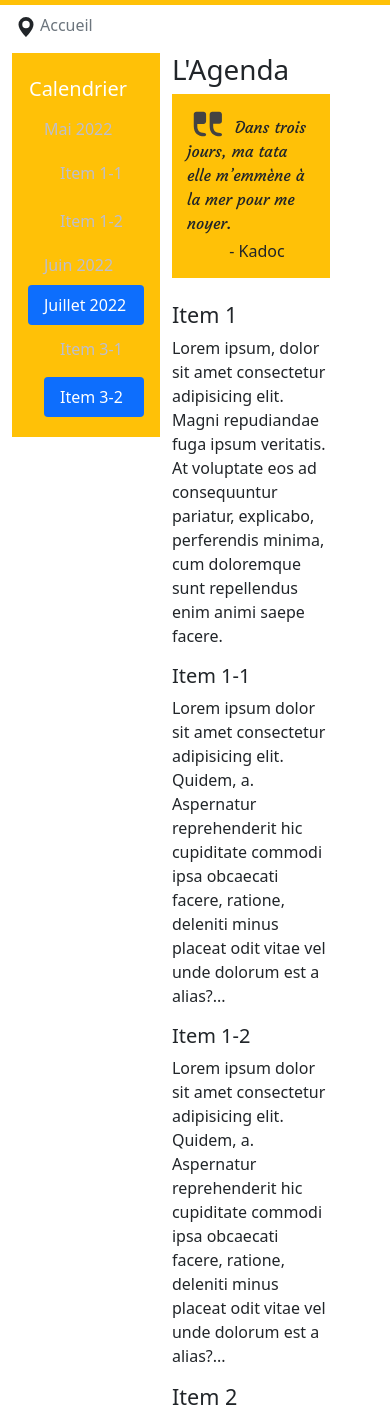
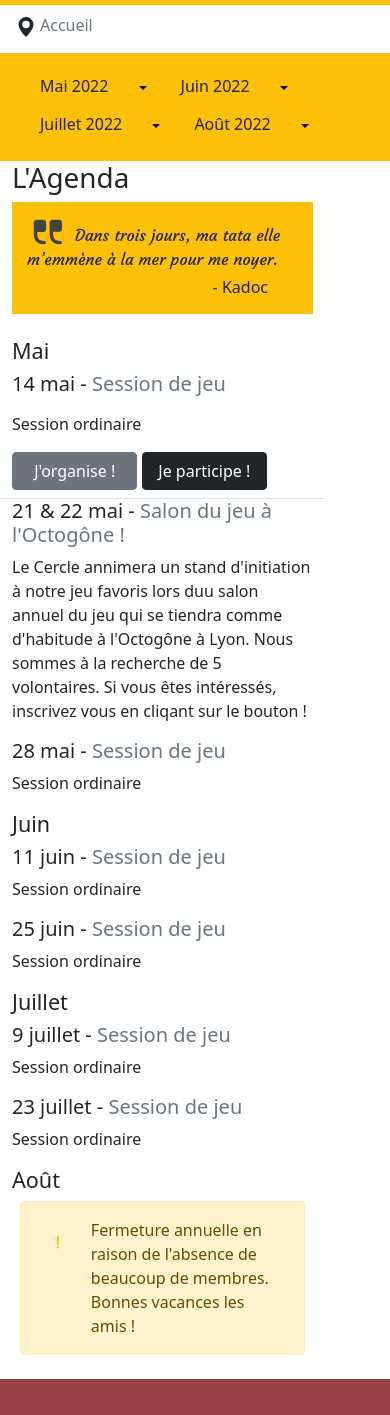
Before and after one commit to ClementSeux/site_asso, a website: page events.html in a window 390 px wide. Shown: the part 107-1522 px from the top of the page. Drawn offline with nearby package versions, Linux system fonts and the light colour scheme; files that its build step writes are made by us from their sources.

Commit message:
bf - Fix sticky menu and first draft for events

```diff
--- a/css/style.scss
+++ b/css/style.scss
@@ -5,7 +5,6 @@
 $main_color: #ffc107;
 $sec_color: #bdbece;
 $highlight_color: #984447;
-//$light_color: #d6e5e3;
 $light_color: white;
 
 $body-bg: $light_color;
@@ -147,7 +146,7 @@ main a {
     justify-content: space-between !important;
 }
 
-//Logos for building features
+//Features' logos (WC...)
 .logos-panel {
     display: flex;
     flex-wrap: wrap;
@@ -267,3 +266,14 @@ footer {
         }
     }
 }
+
+.sticky-menu {
+    @media (max-width: 768px){
+        & {
+          width: 100%;
+        }
+      }
+    a:hover{
+        border-bottom: 1px solid;
+    }
+}
--- a/events.html
+++ b/events.html
@@ -32,10 +32,10 @@
 		  	<div class="collapse navbar-collapse" id="navbarSupportedContent">
 			<ul class="navbar-nav me-auto mb-2 mb-lg-0">
 			  <li class="nav-item">
-				<a class="nav-link active" aria-current="page" href="#">Accueil</a>
+				<a class="nav-link" aria-current="page" href="index.html">Accueil</a>
 			  </li>
 			  <li class="nav-item">
-				<a class="nav-link" href="#">Événements</a>
+				<a class="nav-link  active" href="events.html">Événements</a>
 			  </li>
 			  <li class="nav-item dropdown ">
 				<a class="nav-link dropdown-toggle" href="#" id="navbarDropdown" role="button" data-bs-toggle="dropdown" aria-expanded="false">
@@ -99,33 +99,78 @@
 		</ol>
 	</nav>
 
-	<main class="container">
 
-		<!--Menu de navigation sticky-->
-		<div id="" class=" sticky-top float-start">
-			<nav id="navbar-calendar" class="navbar navbar-dark bg-warning flex-column justify-content-start align-items-stretch p-3">
-				<a class="navbar-brand" href="#">Calendrier</a>
-				<nav class="nav nav-pills flex-column">
-					<a class="nav-link" href="#item-1">Mai 2022</a>
-					<nav class="nav nav-pills flex-column">
-						<a class="nav-link ms-3 my-1" href="#item-1-1">Item 1-1</a>
-						<a class="nav-link ms-3 my-1" href="#item-1-2">Item 1-2</a>
-					</nav>
-					<a class="nav-link" href="#item-2">Juin 2022</a>
-					<a class="nav-link" href="#item-3">Juillet 2022</a>
-					<nav class="nav nav-pills flex-column">
-						<a class="nav-link ms-3 my-1" href="#item-3-1">Item 3-1</a>
-						<a class="nav-link ms-3 my-1" href="#item-3-2">Item 3-2</a>
-					</nav>
+
+	<main class="w-100"> <!--Scrolling zone for the sticky menu-->
+
+		<!--Sticky navigation menu-->
+	<div id="" class="sticky-menu sticky-top float-start">
+		<nav id="navbar-calendar" class="w-100 navbar navbar-dark bg-warning flex-md-column justify-content-start align-items-stretch p-3">
+			<p class="d-none d-md-block navbar-brand text-dark" href="#">
+				Calendrier</p>
+			<nav class="nav flex-md-column">
+
+				<ul id="months-list" class="nav nav-pills flex-md-column">
+					<li class="nav-item dropdown">
+						<a class="d-inline m-2 me-0 nav-link text-dark" href="#item-1">
+								Mai 2022</a>
+						<button type="button" class="d-inline btn btn-warning dropdown-toggle dropdown-toggle-split" data-bs-toggle="dropdown" aria-expanded="false">
+							<span class="visually-hidden">Toggle Dropdown</span>
+							</button>
+						<ul class="dropdown-menu dropdown-menu-dark">
+							<li><a class="nav-link m-2 ms-md-3 my-1 dropdown-item" href="#item-1-1">
+								14 mai</a></li>
+							<li><a class="nav-link m-2 ms-md-3 my-1 dropdown-item" href="#item-1-2">
+								28 mai</a></li>
+						</ul>
+					</li>
+					<li class="nav-item dropdown">
+						<a class="d-inline m-2 me-0 nav-link text-dark" href="#item-2">
+							Juin 2022</a>
+						<button type="button" class="d-inline btn btn-warning dropdown-toggle dropdown-toggle-split" data-bs-toggle="dropdown" aria-expanded="false">
+							<span class="visually-hidden">Toggle Dropdown</span>
+						</button>
+						<ul class="dropdown-menu dropdown-menu-dark">
+							<li><a class="nav-link m-2 ms-md-3 my-1 dropdown-item" href="#item-2-1">
+								11 juin</a></li>
+							<li><a class="nav-link m-2 ms-md-3 my-1 dropdown-item" href="#item-2-2">
+								25 juin</a></li>
+						</ul>
+					</li>
+					<li class="nav-item dropdown">
+						<a class="d-inline m-2 me-0 nav-link text-dark" href="#item-3">
+							Juillet 2022</a>
+						<button type="button" class="d-inline btn btn-warning dropdown-toggle dropdown-toggle-split" data-bs-toggle="dropdown" aria-expanded="false">
+							<span class="visually-hidden">Toggle Dropdown</span>
+						</button>
+						<ul class="dropdown-menu dropdown-menu-dark">
+							<li><a class="nav-link m-2 ms-md-3 my-1 dropdown-item" href="#item-3-1">
+								9 juillet</a></li>
+							<li><a class="nav-link m-2 ms-md-3 my-1 dropdown-item" href="#item-3-2">
+								23 juillet</a></li>
+						</ul>
+					</li>
+					<li class="nav-item dropdown">
+						<a class="d-inline m-2 me-0 nav-link text-dark" href="#item-4">
+							Août 2022</a>
+						<button type="button" class="d-inline btn btn-warning dropdown-toggle dropdown-toggle-split" data-bs-toggle="dropdown" aria-expanded="false">
+							<span class="visually-hidden">Toggle Dropdown</span>
+						</button>
+						<ul class="dropdown-menu dropdown-menu-dark">
+							<li><a class="nav-link m-2 ms-md-3 my-1 dropdown-item disabled">
+								! Pas d'événement</a></li>
+						</ul>
+					</li>
+				</ul>
 			</nav>
 		</nav>
 	</div>
 
 
-
+		<div class="container"> <!--Bootstrap grid container-->
 			<div class="row">
 
-			<div class="col"	data-bs-spy="scroll" data-bs-target="#navbar-calendar" data-bs-offset="0" tabindex="0">
+				<div class="col" data-bs-spy="scroll" data-bs-target="#navbar-calendar" data-bs-offset="0" tabindex="0">
 
 					<h1>L'Agenda</h1>
 					<!--Quote-->
@@ -144,25 +189,52 @@
 						<figcaption class="mt-1 text-end">- Kadoc</figcaption>
 					</div>
 
-				<h4 id="item-1">Item 1</h4>
-				<p>Lorem ipsum, dolor sit amet consectetur adipisicing elit. Magni repudiandae fuga ipsum veritatis. At voluptate eos ad consequuntur pariatur, explicabo, perferendis minima, cum doloremque sunt repellendus enim animi saepe facere.</p>
-				<h5 id="item-1-1">Item 1-1</h5>
-				<p>Lorem ipsum dolor sit amet consectetur adipisicing elit. Quidem, a. Aspernatur reprehenderit hic cupiditate commodi ipsa obcaecati facere, ratione, deleniti minus placeat odit vitae vel unde dolorum est a alias?...</p>
-				<h5 id="item-1-2">Item 1-2</h5>
-				<p>Lorem ipsum dolor sit amet consectetur adipisicing elit. Quidem, a. Aspernatur reprehenderit hic cupiditate commodi ipsa obcaecati facere, ratione, deleniti minus placeat odit vitae vel unde dolorum est a alias?...</p>
-				<h4 id="item-2">Item 2</h4>
-				<p>Lorem ipsum dolor sit amet consectetur adipisicing elit. Quidem, a. Aspernatur reprehenderit hic cupiditate commodi ipsa obcaecati facere, ratione, deleniti minus placeat odit vitae vel unde dolorum est a alias?...</p>
-				<h4 id="item-3">Item 3</h4>
-				<p>Lorem ipsum dolor sit amet consectetur adipisicing elit. Quidem, a. Aspernatur reprehenderit hic cupiditate commodi ipsa obcaecati facere, ratione, deleniti minus placeat odit vitae vel unde dolorum est a alias?...</p>
-				<h5 id="item-3-1">Item 3-1</h5>
-				<p>Lorem ipsum dolor sit amet consectetur adipisicing elit. Quidem, a. Aspernatur reprehenderit hic cupiditate commodi ipsa obcaecati facere, ratione, deleniti minus placeat odit vitae vel unde dolorum est a alias?...</p>
-				<h5 id="item-3-2">Item 3-2</h5>
-				<p>Lorem ipsum dolor sit amet consectetur adipisicing elit. Quidem, a. Aspernatur reprehenderit hic cupiditate commodi ipsa obcaecati facere, ratione, deleniti minus placeat odit vitae vel unde dolorum est a alias?...</p>
+					<h4 id="item-1">Mai</h4>
+					<h5 id="item-1-1">14 mai - <span class="text-muted">Session de jeu</span></h5>
+					<div class="row py-2 border-bottom">
+						<p class="col-12 col-lg-6"> Session ordinaire</p>
+						<div class="col-12 col-lg-6">
+							<button class="col-5 h-100 btn btn-secondary btn-bordeau">J'organise !</button>
+							<button class="col-5 h-100 btn btn-dark">Je participe !</button>
+						</div>
+
+					</div>
+					<h5 id="item-1-1">21 & 22 mai - <span class="text-muted">Salon du jeu à l'Octogône !</span></h5>
+					<p>Le Cercle annimera un stand d'initiation à notre jeu favoris lors duu salon annuel du jeu qui se tiendra comme d'habitude à l'Octogône à Lyon. Nous sommes à la recherche de 5 volontaires. Si vous êtes intéressés, inscrivez vous en cliqant sur le bouton !</p>
+					<h5 id="item-1-2">28 mai - <span class="text-muted">Session de jeu</span></h5>
+					<p>Session ordinaire</p><h4 id="item-2">Juin</h4>
+					<h5 id="item-2-1">11 juin - <span class="text-muted">Session de jeu</span></h5>
+					<p>Session ordinaire</p>
+					<h5 id="item-2-2">25 juin - <span class="text-muted">Session de jeu</span></h5>
+					<p>Session ordinaire</p>
+					<h4 id="item-3">Juillet</h4>
+					<h5 id="item-3-1">9 juillet - <span class="text-muted">Session de jeu</span></h5>
+					<p>Session ordinaire</p>
+					<h5 id="item-3-2">23 juillet - <span class="text-muted">Session de jeu</span></h5>
+					<p>Session ordinaire</p>
+					<h4 id="item-4">Août</h4>
+					<div class="alert alert-warning row m-2" role="alert">
+						<svg class="col-2 align-middle d-inline text-warning"	xmlns="http://www.w3.org/2000/svg" width="50" height="50" fill="currentColor" class="bi bi-exclamation-lg" viewBox="0 0 16 16">
+							<path d="M7.005 3.1a1 1 0 1 1 1.99 0l-.388 6.35a.61.61 0 0 1-1.214 0L7.005 3.1ZM7 12a1 1 0 1 1 2 0 1 1 0 0 1-2 0Z"/>
+						  </svg>
+						<p class="col d-inline my-auto">Fermeture annuelle en raison de l'absence de beaucoup de membres. Bonnes vacances les amis !</p>
+					</div>
+
+
 				</div>
 
 				<div class="col-2"></div>
 
 			</div>
+
+		</div>
+
+
+
+
+
+
+
 
 
 	</main>
```
Also changed, not shown: index.html (+2 -2 lines). Lines whose indentation alone changed are shown as unchanged.
